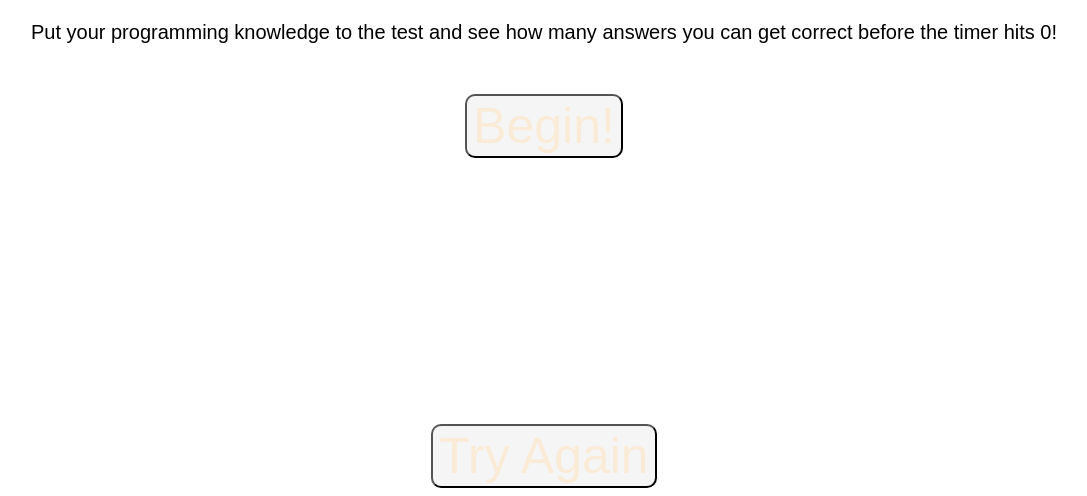
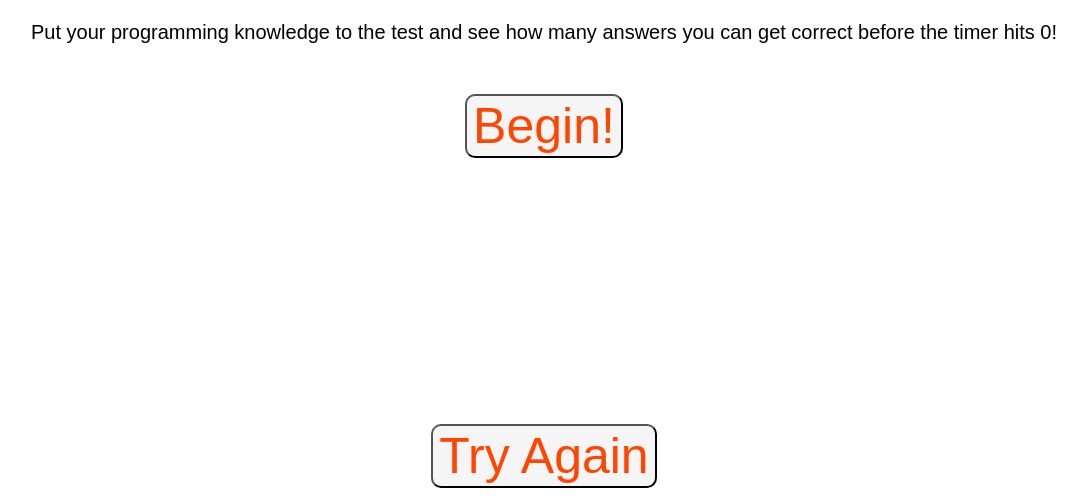
Before and after one commit to KeadenM/Coding-Quiz, a plain HTML site: page index.html in a window 1280 px wide. Shown: the part 445-941 px from the top of the page, without its empty margins (96-1183 px from the left). Drawn offline with Linux system fonts and the light colour scheme.

Commit message:
fixed color of button text

```diff
--- a/assets/css/style.css
+++ b/assets/css/style.css
@@ -41,7 +41,7 @@ button {
     font-size: 50px;
     margin-top: 30px;
     border-radius: 10px;
-    color: antiquewhite;
+    color: orangered;
     box-shadow: inset;
 }
 .shadow:hover {
```
